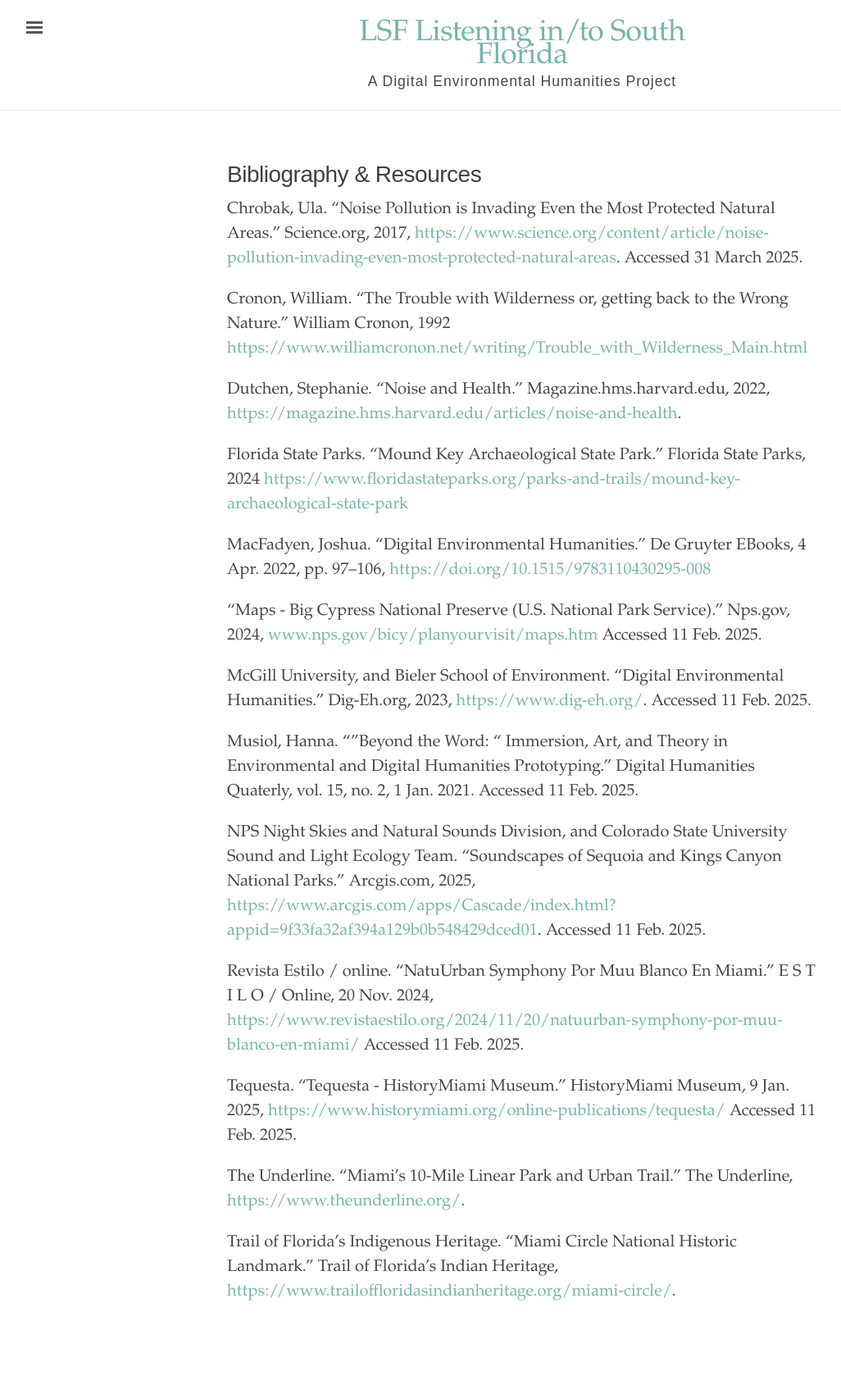
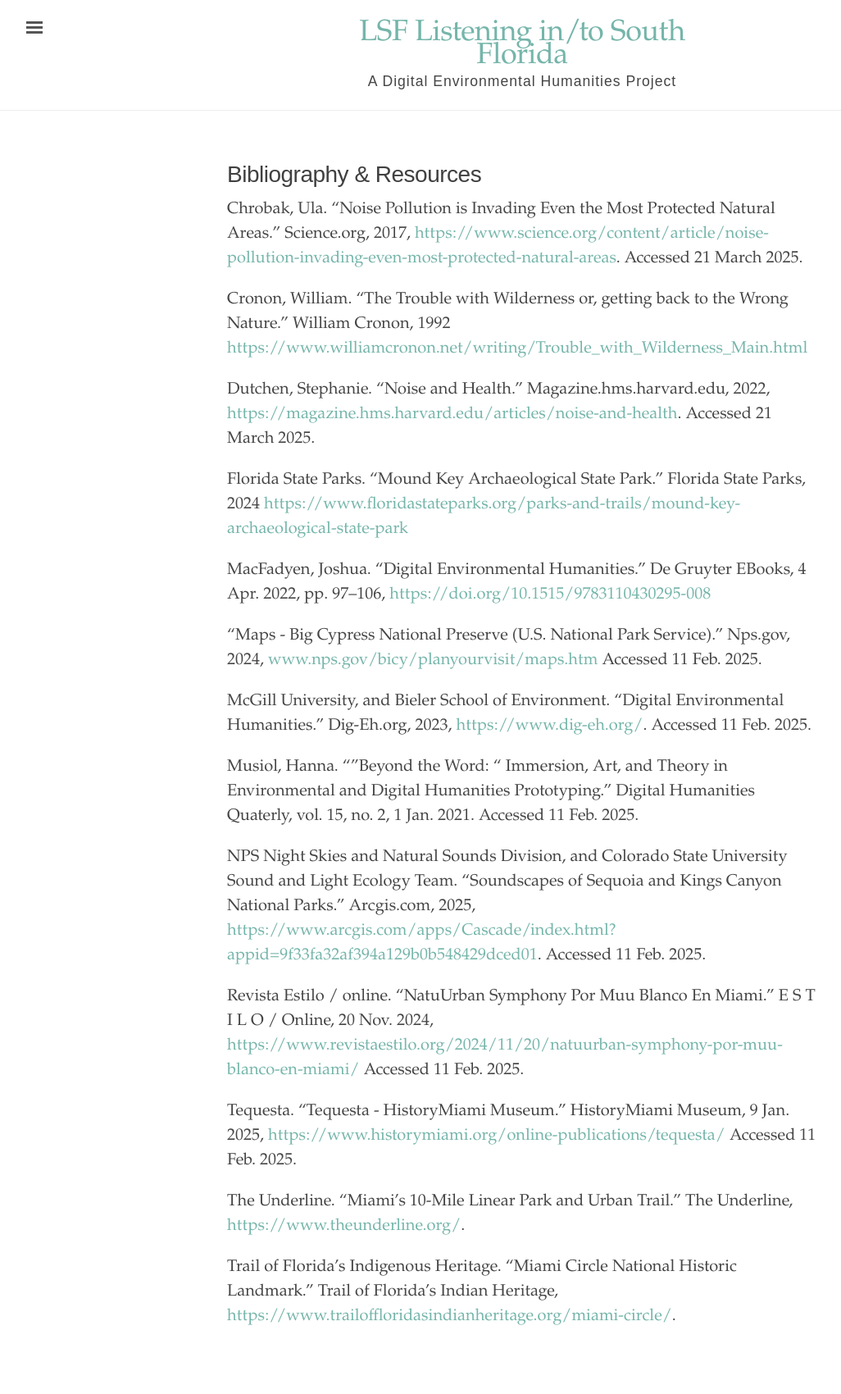
Before and after one commit to rm4-25/lsf_3, a Jekyll site: the page built from Bibliography_Resources.md, in a window 1280 px wide. Shown: the whole page at 82% size, without its empty margins (3-1029 px from the left). Built offline with Jekyll 4.4.1, drawn with Linux system fonts in a browser that asks for light colours; before the commit the page ends 1670 px from its top, so only the background shows below that.

Commit message:
Update Bibliography_Resources.md

```diff
--- a/Bibliography_Resources.md
+++ b/Bibliography_Resources.md
@@ -4,11 +4,11 @@
 order: 6
 ---
 
-Chrobak, Ula. "Noise Pollution is Invading Even the Most Protected Natural Areas." Science.org, 2017, [https://www.science.org/content/article/noise-pollution-invading-even-most-protected-natural-areas](https://www.science.org/content/article/noise-pollution-invading-even-most-protected-natural-areas). Accessed 31 March 2025.
+Chrobak, Ula. "Noise Pollution is Invading Even the Most Protected Natural Areas." Science.org, 2017, [https://www.science.org/content/article/noise-pollution-invading-even-most-protected-natural-areas](https://www.science.org/content/article/noise-pollution-invading-even-most-protected-natural-areas). Accessed 21 March 2025.
 
 Cronon, William. "The Trouble with Wilderness or, getting back to the Wrong Nature." William Cronon, 1992 [https://www.williamcronon.net/writing/Trouble_with_Wilderness_Main.html](https://www.williamcronon.net/writing/Trouble_with_Wilderness_Main.html)
 
-Dutchen, Stephanie. "Noise and Health." Magazine.hms.harvard.edu, 2022, [https://magazine.hms.harvard.edu/articles/noise-and-health](https://magazine.hms.harvard.edu/articles/noise-and-health).
+Dutchen, Stephanie. "Noise and Health." Magazine.hms.harvard.edu, 2022, [https://magazine.hms.harvard.edu/articles/noise-and-health](https://magazine.hms.harvard.edu/articles/noise-and-health). Accessed 21 March 2025.
 
 Florida State Parks. “Mound Key Archaeological State Park.” Florida State Parks, 2024 [https://www.floridastateparks.org/parks-and-trails/mound-key-archaeological-state-park](https://www.floridastateparks.org/parks-and-trails/mound-key-archaeological-state-park)
 
```
